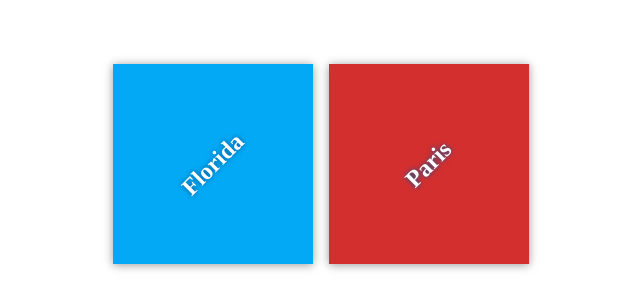
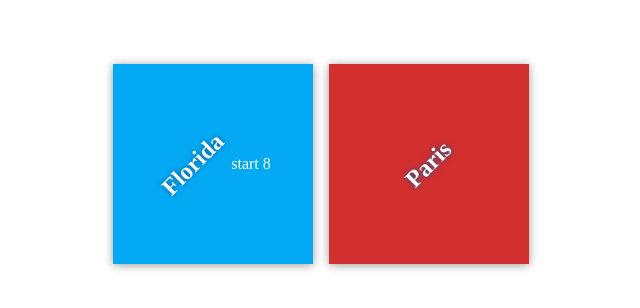
Before and after one commit to rimazza/my-travel-plans, a plain HTML site: page index.html in a window 1280 px wide. Shown: the part 236-544 px from the top of the page, without its empty margins (319-959 px from the left). Drawn offline with Linux system fonts and the light colour scheme.

Commit message:
description starting

```diff
--- a/index.html
+++ b/index.html
@@ -12,6 +12,7 @@
 <div class="destination-container">
 <div class="destination" id="florida">
 <h2>Florida</h2>
+<p>start 8</p>
 </div>
 
 <div class="destination" id="paris">
```
